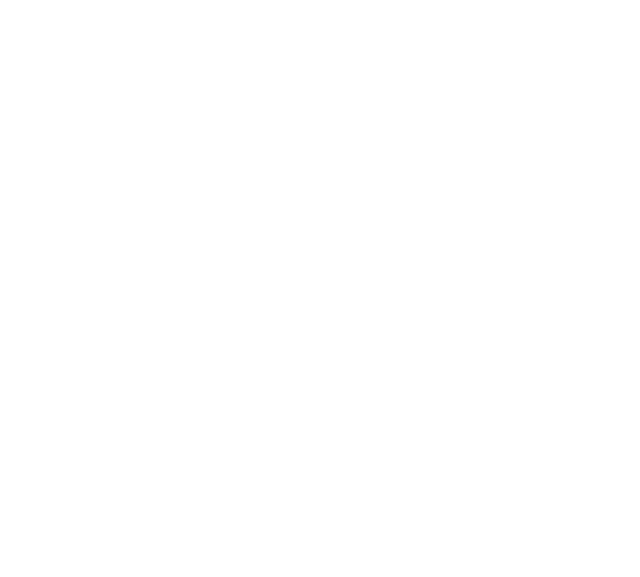
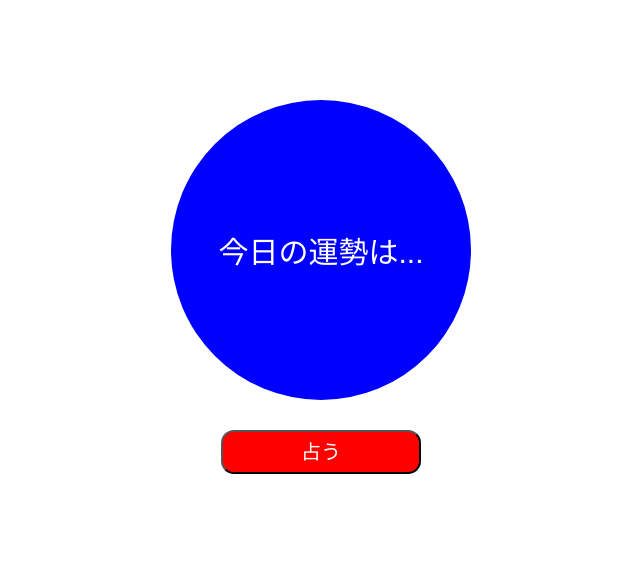
Before and after one commit to F-Yuusuke/F-Yuusuke-firstJavaScript, a plain HTML site: page index.html in a window 1280 px wide. Shown: the whole page, without its empty margins (319-959 px from the left). Drawn offline with Linux system fonts and the light colour scheme.

Commit message:
html cssはコピー jsはaddEventListenerの使い方を調べながらidを取得してそのidにイベントがあったらなんの処理をするのかコードに書いた

```diff
--- a/assets/css/style.css
+++ b/assets/css/style.css
@@ -0,0 +1,35 @@
+.container {
+    padding: 100px;
+    display: flex;
+    flex-direction: column;
+    align-items: center;
+  }
+
+  .result {
+    margin-bottom: 30px;
+    display: flex;
+    justify-content: center;
+    align-items: center;
+    width: 300px;
+    height: 300px;
+    border-radius: 50%;
+    background: blue;
+  }
+
+  .result p {
+    color: white;
+    font-size: 30px;
+  }
+
+  .btn {
+    width: 200px;
+    background: red;
+    color: white;
+    border-radius: 13px;
+    line-height: 40px;
+    font-size: 20px;
+  }
+
+  .btn:hover {
+    opacity: .7;
+  }
--- a/assets/js/app.js
+++ b/assets/js/app.js
@@ -1 +1,24 @@
 // これからコードを書きます
+// let res = document.getElementById('btn');
+// let result = document.getElementById('result');
+// btn.addEventListener('click',function(){
+//   let res = ['大吉',　'中吉',　'小吉',　'末吉',　'凶'];
+//   let randomNum = Math.random();
+
+//   let num = Math.floor
+//   (randomNum * res.length);
+
+//   console.log(res[num]);
+//     result.textContent = (res[num]);
+// });
+
+// const res = document.getElementById('btn');
+// console.log(res);
+// const result = document.getElementById('result');
+// btn.addEventListener()
+
+const res = document.getElementById('btn');
+console.log(res);
+btn.addEventListener('mousedown',function(){
+    console.log("成功したよ！");
+});
--- a/index.html
+++ b/index.html
@@ -3,13 +3,19 @@
 <head>
     <meta charset="UTF-8">
     <meta name="viewport" content="width=device-width, initial-scale=1.0">
-    <title>プロゲート終わってから1回目の練習</title>
+    <title>プロゲート終わってから1回目の練習（omikuji）</title>
     <link rel="stylesheet" href="assets/css/reset.css">
     <link rel="stylesheet" href="assets/css/style.css">
 </head>
 <body>
-
-
+    <div class="container">
+        <div class="result">
+            <p id="result">今日の運勢は...</p>
+        </div>
+        <button id="btn" class="btn">
+            <span>占う</span>
+        </button>
+    </div>
 <script src="assets/js/app.js"></script>
 </body>
 </html>
```
